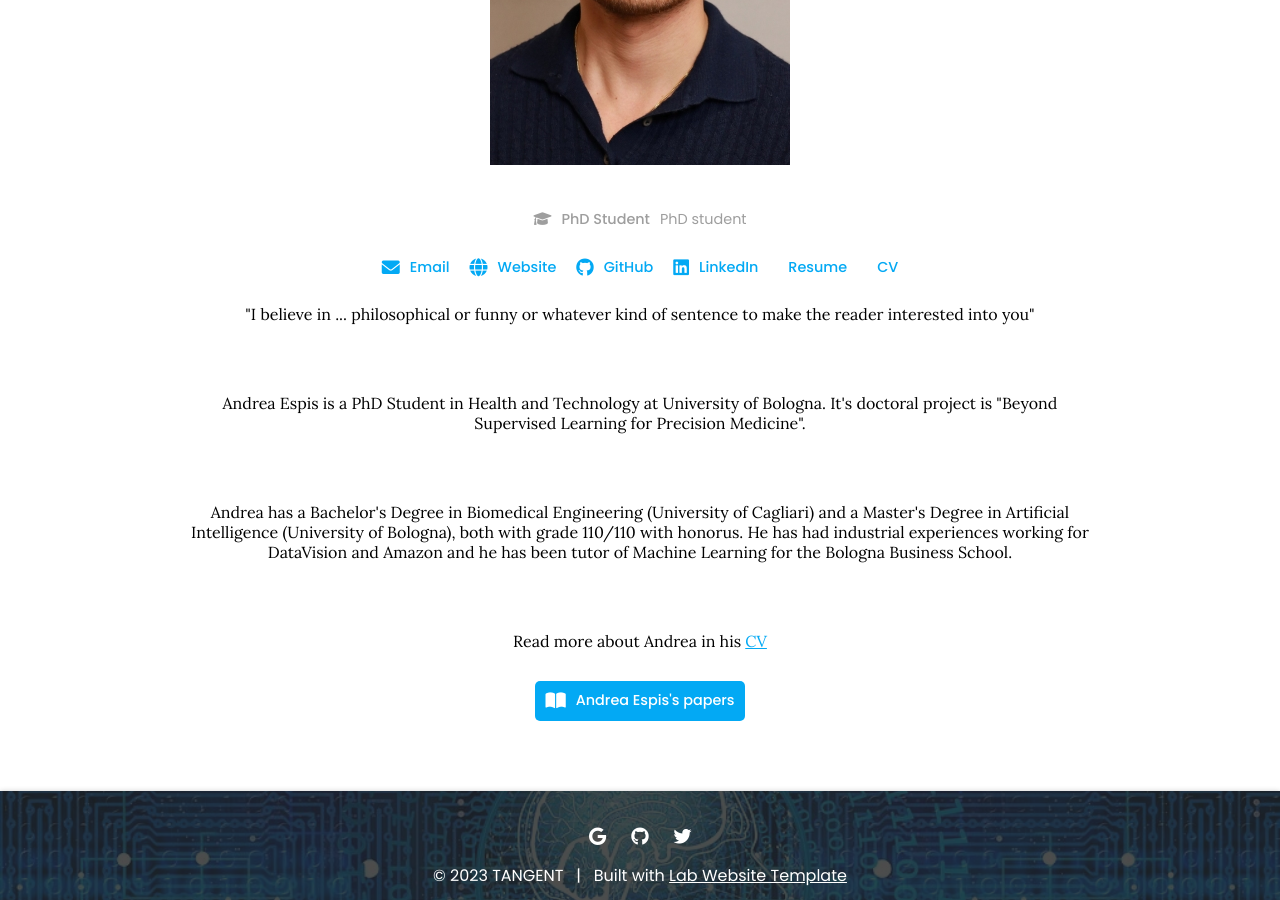
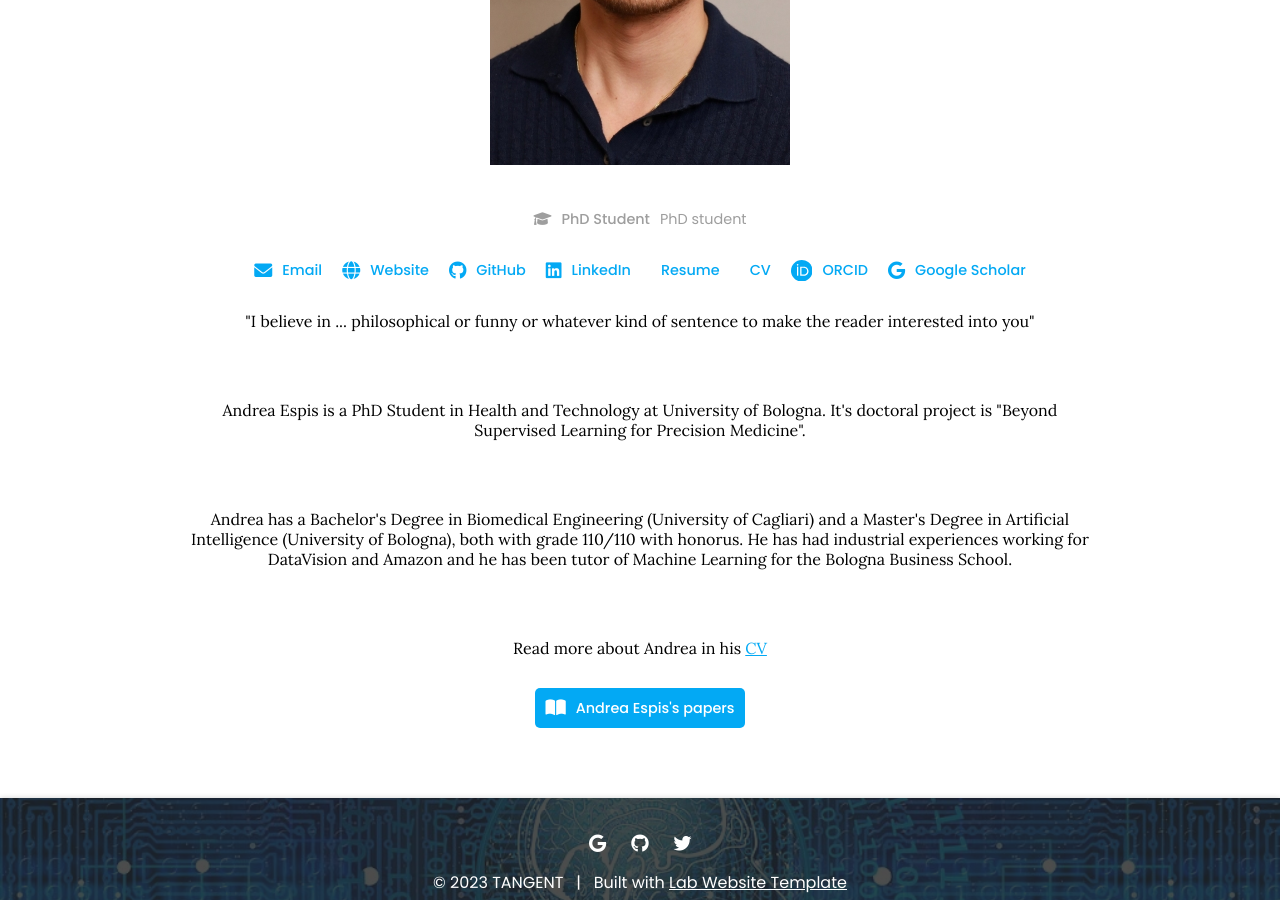
Before and after one commit to riccardoscheda/riccardoscheda.github.io, a Jekyll site: the page built from _members/andrea_espis.md, in a window 1280 px wide and 900 px high, scrolled down 542 px. Built offline with Jekyll 4.4.1, drawn with Linux system fonts in a browser that asks for light colours.

Commit message:
Update andrea_espis.md

```diff
--- a/_members/andrea_espis.md
+++ b/_members/andrea_espis.md
@@ -16,6 +16,8 @@ links:
   linkedin: www.linkedin.com/in/andrea-espis
   resume: https://docs.google.com/document/d/15SAMKXMRrfubAbj15Lo5xi_oYxJ2zT5G8bfREP_3Eww/edit?usp=sharing
   CV: https://drive.google.com/file/d/1zUWOZWNLkQ_Fam2haIbTG0V-4pII3i__/view
+  orcid: write here your orcid
+  google-scholar: write here your scholar id
 ---
 
 <center>"I believe in ... philosophical or funny or whatever kind of sentence to make the reader interested into you"</center><br>
```
